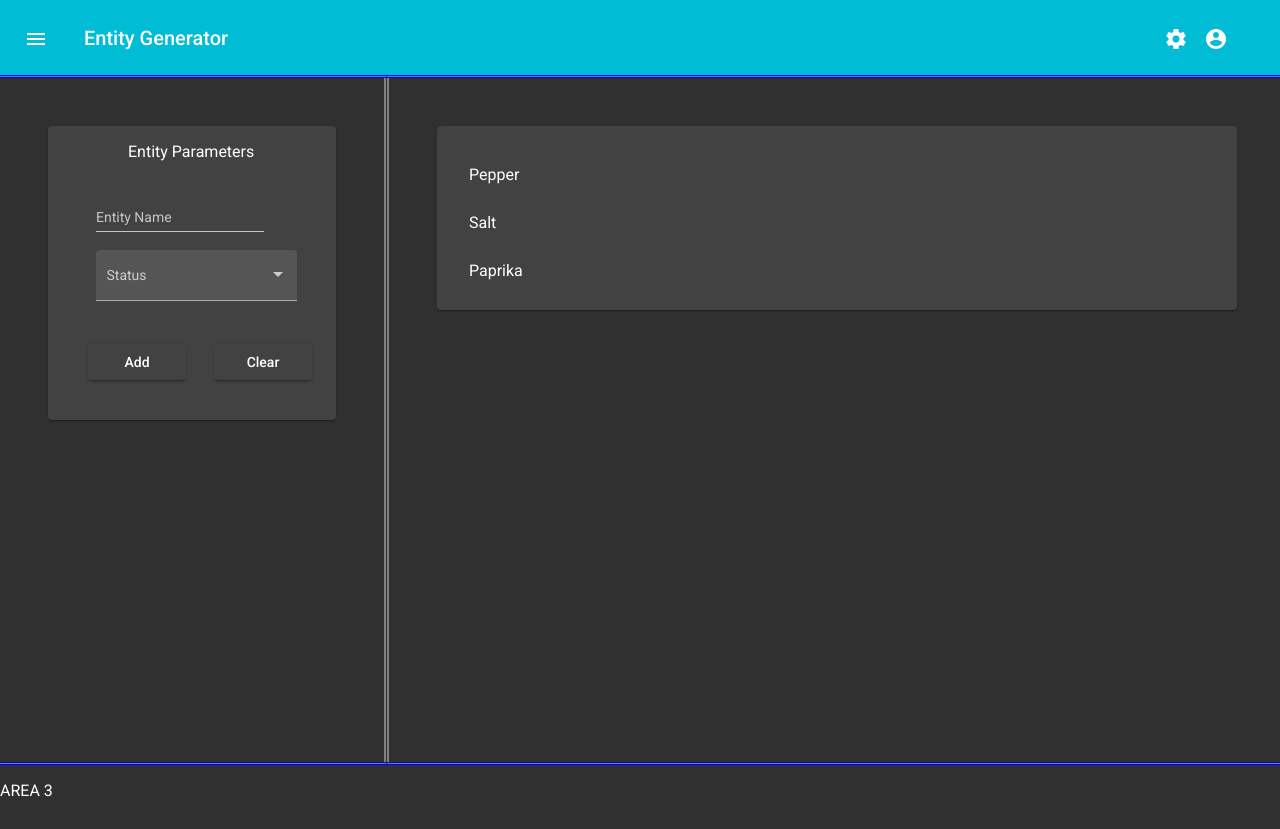
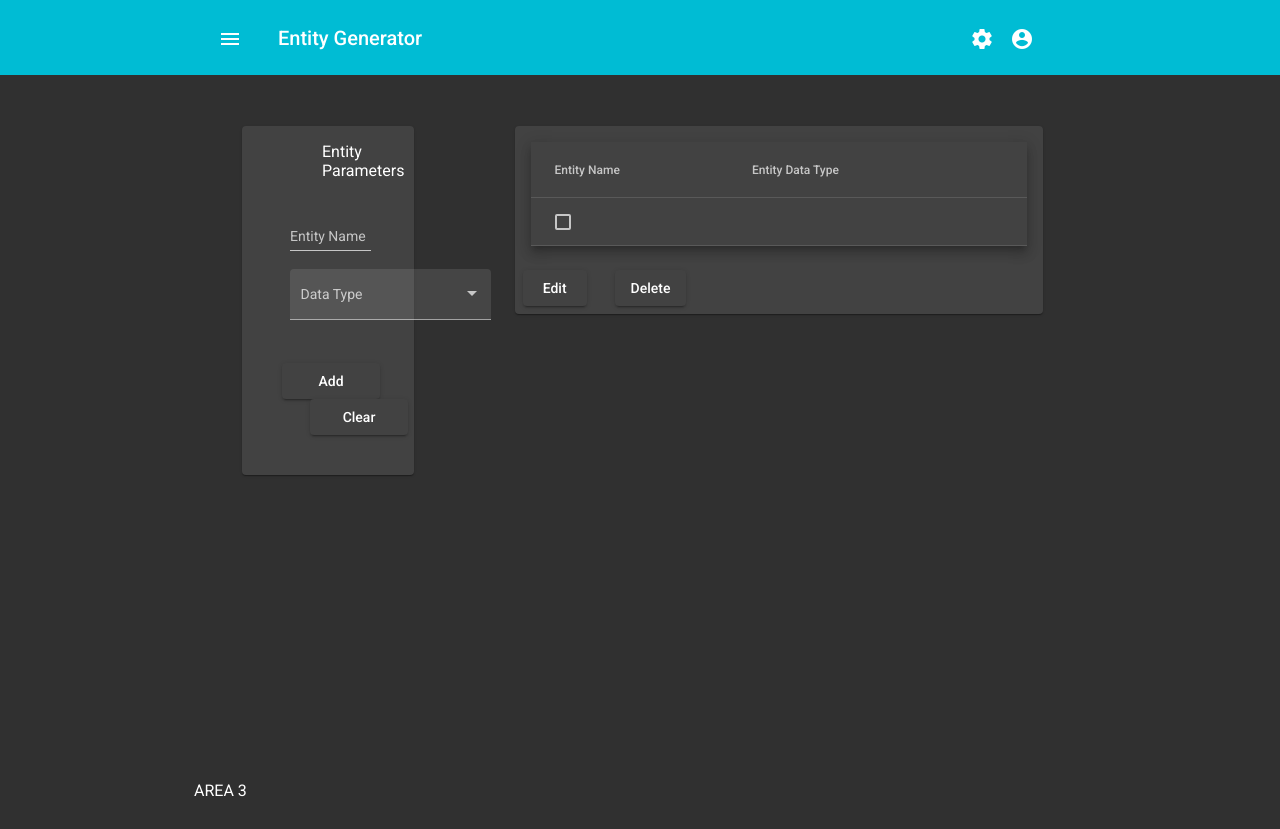
Before and after one commit to dshusdock/Entity-Generator, an Angular app: page /app-entity-creator in a window 1280 px wide. Built offline with nearby package versions, Linux system fonts and the light colour scheme.

Commit message:
work on entity table

```diff
--- a/src/app/app.component.scss
+++ b/src/app/app.component.scss
@@ -7,16 +7,21 @@
 
 .area-1 {
     @include idx.area-a;
-    outline: 1px solid blue;
+    // outline: 1px solid blue;
     height: idx.$toolbar-height;
+    // margin: 0 194px;
+    padding: 0 194px;
+    background-color: #00bcd4;
 }
 
 .area-2 {
     @include idx.area-b;
-    outline: 1px solid blue;
+    // outline: 1px solid blue;
+    margin: 0 194px;
 }
 
 .area-3 {
     @include idx.area-c;
-    outline: 1px solid blue;
+    // outline: 1px solid blue;
+    margin: 0 194px;
 }
--- a/src/app/views/entity-creator/entity-creator.component.html
+++ b/src/app/views/entity-creator/entity-creator.component.html
@@ -9,23 +9,13 @@
               <mat-label>Entity Name</mat-label>
               <input matInput type="text" formControlName="entityName" placeholder="someEntity" value="someEntity">
             </mat-form-field>
-
             <mat-form-field appearance="fill">
-              <mat-label>Status</mat-label>
+              <mat-label>Data Type</mat-label>
               <mat-select formControlName="entityDataType" placeholder="Data Type">
                 <mat-option value="Int">Integer</mat-option>
                 <mat-option value="string">String</mat-option>
                 <mat-option value="boolean">Boolean</mat-option>
               </mat-select>
-
-
-
-              <!-- <mat-label>Data Type</mat-label>
-              <select matNativeControl required>
-                <option value="Int">Int</option>
-                <option value="string">String</option>
-                <option value="boolean">Boolean</option>
-              </select> -->
             </mat-form-field>
           </form>
         </mat-card-content>
@@ -39,14 +29,6 @@
     </mat-card>
   </div>
   <div class="area-b">
-    <mat-card class="mc-1">
-      <mat-card-content>
-        <mat-list>
-          <mat-list-item>Pepper</mat-list-item>
-          <mat-list-item>Salt</mat-list-item>
-          <mat-list-item>Paprika</mat-list-item>
-        </mat-list>
-      </mat-card-content>
-    </mat-card>
+    <app-entity-display [entityValue]="entityItem"></app-entity-display>
   </div>
 </div>
--- a/src/app/views/entity-creator/entity-creator.component.scss
+++ b/src/app/views/entity-creator/entity-creator.component.scss
@@ -10,11 +10,11 @@
 }
 
 .area-a {
-    outline: 2px solid gray;
+    // outline: 2px solid gray;
 }
 
 .area-b {
-    outline: 2px solid gray;
+    // outline: 2px solid gray;
 }
 
 .mc-1 {
--- a/src/app/views/entity-creator/entity-creator.component.ts
+++ b/src/app/views/entity-creator/entity-creator.component.ts
@@ -8,6 +8,7 @@ import { AppMessageService } from 'src/app/services/app-message.service';
     styleUrls: ['./entity-creator.component.scss']
 })
 export class EntityCreatorComponent implements OnInit {
+    entityItem = "This is a test";
 
     entityForm = this.formBuilder.group({
         entityName: [''],
@@ -27,8 +28,7 @@ export class EntityCreatorComponent implements OnInit {
         let data: any = {};
         data.entityName = this.entityForm.get('entityName')?.value;
         data.entityDataType = this.entityForm.get('entityDataType')?.value;
-
-        console.log(JSON.stringify(data));
+        this.entityItem = data;
 
         this.messageService.sendMessage(data);
     }
--- /dev/null
+++ b/src/app/views/entity-display/entity-display.component.html
@@ -0,0 +1,35 @@
+<div>
+  <mat-card class="mc-1">
+    <mat-card-content>
+
+
+      <table mat-table [dataSource]="entityList" class="mat-elevation-z8 demo-table">
+        <ng-container matColumnDef="entityName">
+          <th mat-header-cell *matHeaderCellDef> Entity Name </th>
+          <td mat-cell *matCellDef="let element">
+            <mat-checkbox class="example-margin"></mat-checkbox>
+            {{element.entityName}}
+          </td>
+        </ng-container>
+        <ng-container matColumnDef="entityDataType">
+          <th mat-header-cell *matHeaderCellDef> Entity Data Type </th>
+          <td mat-cell *matCellDef="let element"> {{element.entityDataType}} </td>
+        </ng-container>
+
+        <tr mat-header-row *matHeaderRowDef="displayedColumns"></tr>
+        <tr mat-row *matRowDef="let row; columns: displayedColumns;"></tr>
+      </table>
+      <!-- <mat-list>
+        <h3>Entity Name        Entity Type</h3>
+        <mat-list-item
+          *ngFor="let el of entityList"><span>{{el.entityName}}</span><span>{{el.entityDataType}}</span></mat-list-item>
+      </mat-list> -->
+    </mat-card-content>
+    <mat-card-actions>
+      <div>
+        <button mat-raised-button >Edit</button>
+        <button mat-raised-button style="margin-left: 2em;">Delete</button>
+      </div>
+    </mat-card-actions>
+  </mat-card>
+</div>
--- /dev/null
+++ b/src/app/views/entity-display/entity-display.component.scss
@@ -0,0 +1,7 @@
+.mc-1 {
+    margin: 3em;
+}
+
+.demo-table {
+    width: 100%;
+}
--- /dev/null
+++ b/src/app/views/entity-display/entity-display.component.ts
@@ -0,0 +1,47 @@
+import { Component, Input, OnChanges, OnInit, SimpleChanges, ViewChild } from '@angular/core';
+import { MatTable } from '@angular/material/table';
+
+@Component({
+  selector: 'app-entity-display',
+  templateUrl: './entity-display.component.html',
+  styleUrls: ['./entity-display.component.scss']
+})
+export class EntityDisplayComponent implements OnInit, OnChanges {
+  @Input() entityValue: any = {};
+  @ViewChild(MatTable) table!: MatTable<any>;
+
+  entityList: any[] = [];
+  displayedColumns: string[] = ['entityName', 'entityDataType'];
+  dataSource: any = [{ entityName: "test", entityDataType: "string" }];
+
+
+  constructor() { }
+
+  ngOnInit(): void {
+    //this.dataSource = new MatTableDataSource(this.entityList);
+  }
+
+  ngOnChanges(changes: SimpleChanges) {
+
+    console.log("Detected change: " + JSON.stringify(this.entityValue));
+    this.entityList.push(this.entityValue);
+    if (this.table) {
+      this.table.renderRows();
+    }
+
+    // this.dataSource = this.entityList;
+    // this.dataSource = new MatTableDataSource(this.entityList);
+
+    /* for (const propName in changes) {
+      const chng = changes[propName];
+      const cur  = JSON.stringify(chng.currentValue);
+      // const prev = JSON.stringify(chng.previousValue);
+      console.log(`${propName}: currentValue = ${cur}`);
+      // console.log(`${propName}: currentValue = ${cur}, previousValue = ${prev}`);
+      this.entityList.push(cur);
+      console.log("entityList: " + this.entityList.length);
+
+    } */
+  }
+
+}
--- a/src/app/views/views.module.ts
+++ b/src/app/views/views.module.ts
@@ -4,13 +4,15 @@ import { TopToolbarComponent } from './top-toolbar/top-toolbar.component';
 import { MaterialModule } from 'src/material.module';
 import { EntityCreatorComponent } from './entity-creator/entity-creator.component';
 import { ReactiveFormsModule } from '@angular/forms';
+import { EntityDisplayComponent } from './entity-display/entity-display.component';
 
 
 
 @NgModule({
   declarations: [
     TopToolbarComponent,
-    EntityCreatorComponent
+    EntityCreatorComponent,
+    EntityDisplayComponent
   ],
   imports: [
     CommonModule,
```
